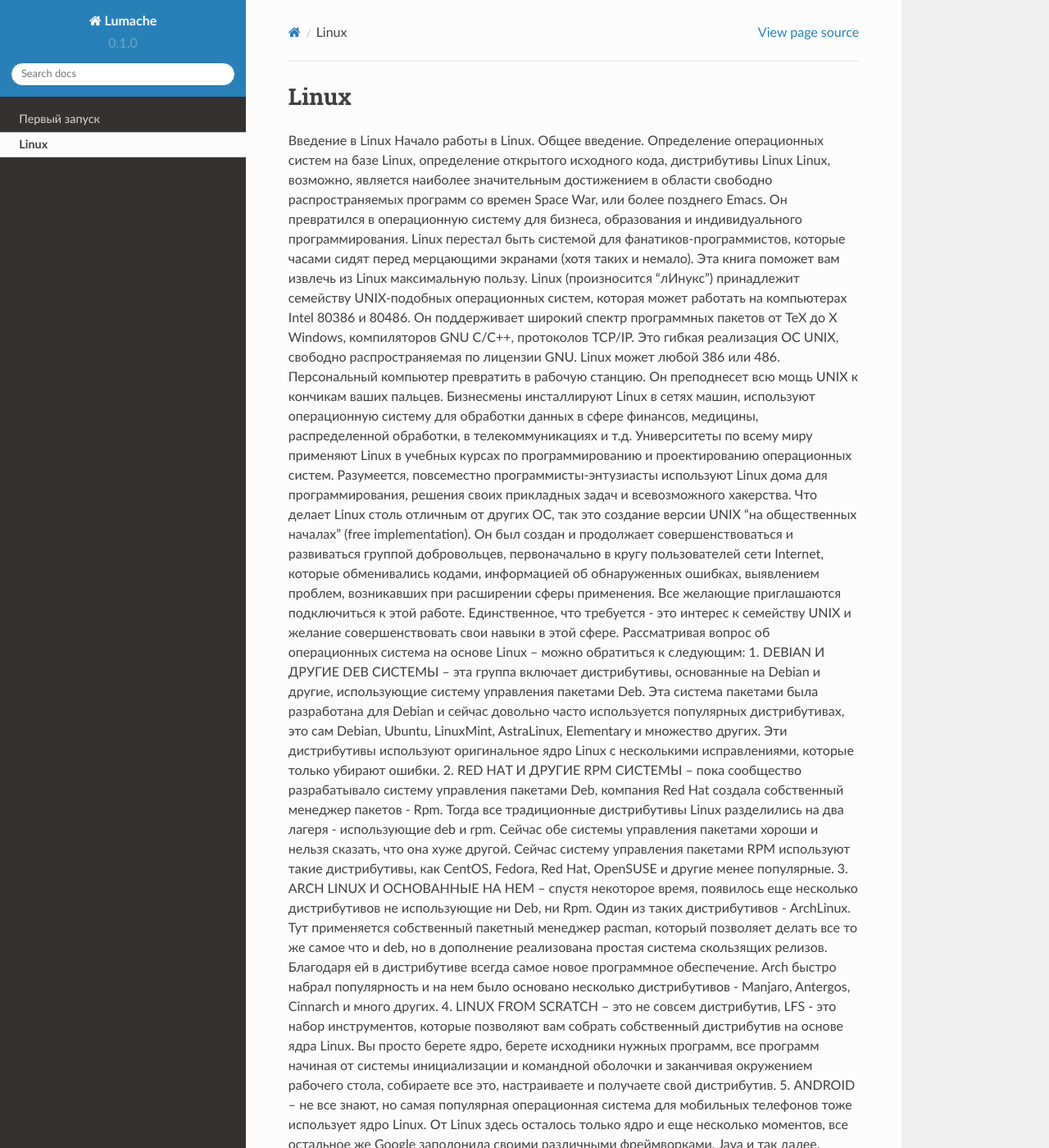
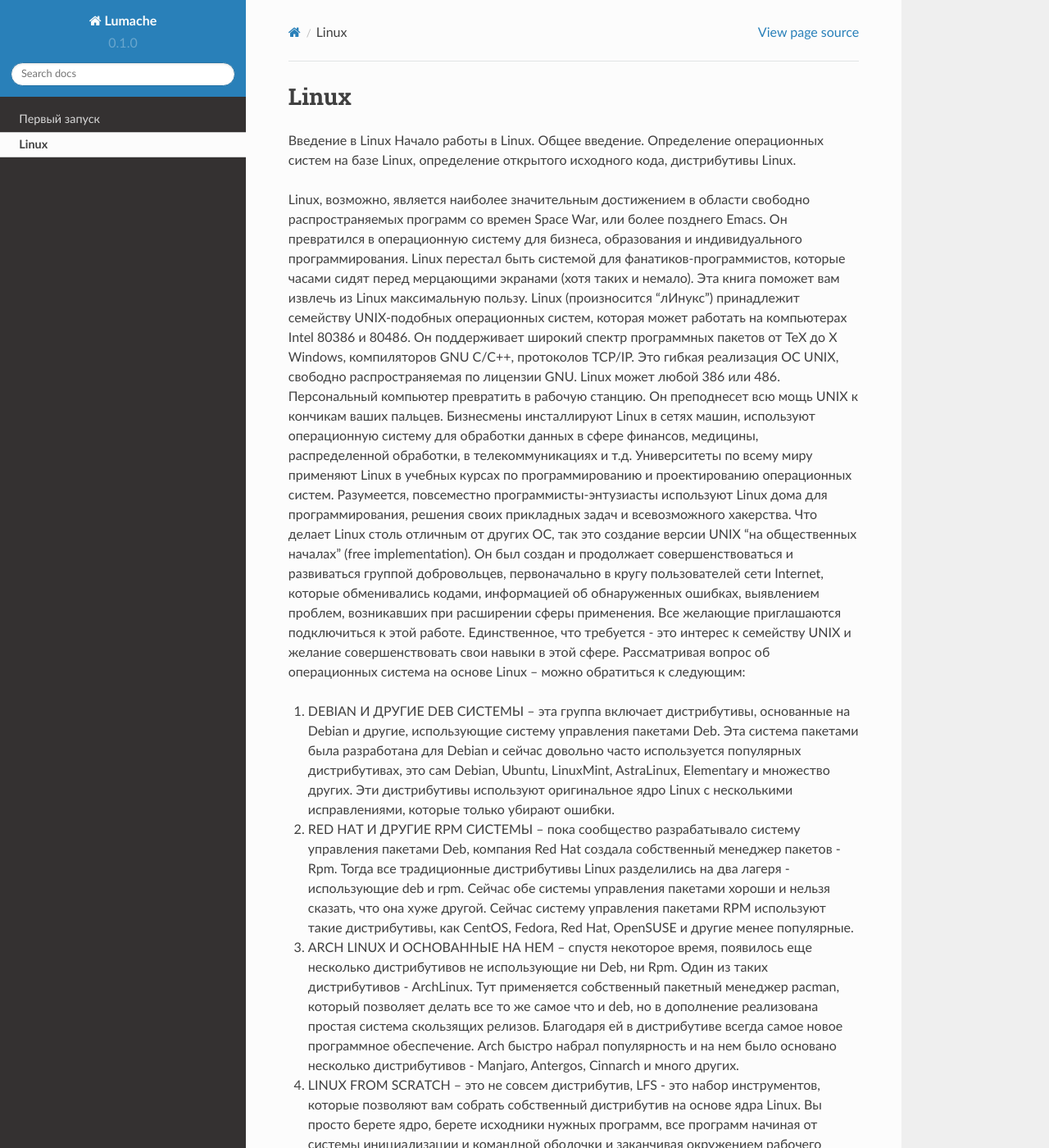
Before and after one commit to BBanwz/Gide-Book-AR, a Sphinx documentation site: the page built from docs/source/Linux.rst, in a window 1280 px wide and 1400 px high. Shown: the whole window at 82% size. Built offline with Sphinx 7.4.7 and the Read the Docs theme 2.0.0, drawn with Linux system fonts in a browser that asks for light colours; some of the changed text lies outside the part shown.

Commit message:
Update Linux.rst

```diff
--- a/docs/source/Linux.rst
+++ b/docs/source/Linux.rst
@@ -2,12 +2,14 @@
 =====
 
 Введение в Linux
-Начало работы в Linux. Общее введение. Определение операционных систем на базе Linux, определение открытого исходного кода, дистрибутивы Linux
+Начало работы в Linux. Общее введение. Определение операционных систем на базе Linux, определение открытого исходного кода, дистрибутивы Linux.
+
 Linux, возможно, является наиболее значительным достижением в области свободно распространяемых программ со времен Space War, или более позднего Emacs. Он превратился в операционную систему для бизнеса, образования и индивидуального программирования. Linux перестал быть системой для фанатиков-программистов, которые часами сидят перед мерцающими экранами (хотя таких и немало). Эта книга поможет вам извлечь из Linux максимальную пользу.
 Linux (произносится "лИнукс") принадлежит семейству UNIX-подобных операционных систем, которая может работать на компьютерах Intel 80386 и 80486. Он поддерживает широкий спектр программных пакетов от TeX до X Windows, компиляторов GNU C/C++, протоколов TCP/IP. Это гибкая реализация ОС UNIX, свободно распространяемая по лицензии GNU.
 Linux может любой 386 или 486. Персональный компьютер превратить в рабочую станцию. Он преподнесет всю мощь UNIX к кончикам ваших пальцев. Бизнесмены инсталлируют Linux в сетях машин, используют операционную систему для обработки данных в сфере финансов, медицины, распределенной обработки, в телекоммуникациях и т.д. Университеты по всему миру применяют Linux в учебных курсах по программированию и проектированию операционных систем. Разумеется, повсеместно программисты-энтузиасты используют Linux дома для программирования, решения своих прикладных задач и всевозможного хакерства.
 Что делает Linux столь отличным от других ОС, так это создание версии UNIX "на общественных началах" (free implementation). Он был создан и продолжает совершенствоваться и развиваться группой добровольцев, первоначально в кругу пользователей сети Internet, которые обменивались кодами, информацией об обнаруженных ошибках, выявлением проблем, возникавших при расширении сферы применения. Все желающие приглашаются подключиться к этой работе. Единственное, что требуется - это интерес к семейству UNIX и желание совершенствовать свои навыки в этой сфере.
 Рассматривая вопрос об операционных система на основе Linux – можно обратиться к следующим:
+
 1.	DEBIAN И ДРУГИЕ DEB СИСТЕМЫ – эта группа включает дистрибутивы, основанные на Debian и другие, использующие систему управления пакетами Deb. Эта система пакетами была разработана для Debian и сейчас довольно часто используется популярных дистрибутивах, это сам Debian, Ubuntu, LinuxMint, AstraLinux, Elementary и множество других. Эти дистрибутивы используют оригинальное ядро Linux с несколькими исправлениями, которые только убирают ошибки.
 2.	RED HAT И ДРУГИЕ RPM СИСТЕМЫ – пока сообщество разрабатывало систему управления пакетами Deb, компания Red Hat создала собственный менеджер пакетов - Rpm. Тогда все традиционные дистрибутивы Linux разделились на два лагеря - использующие deb и rpm. Сейчас обе системы управления пакетами хороши и нельзя сказать, что она хуже другой. Сейчас систему управления пакетами RPM используют такие дистрибутивы, как CentOS, Fedora, Red Hat, OpenSUSE и другие менее популярные.
 3.	ARCH LINUX И ОСНОВАННЫЕ НА НЕМ – спустя некоторое время, появилось еще несколько дистрибутивов не использующие ни Deb, ни Rpm. Один из таких дистрибутивов - ArchLinux. Тут применяется собственный пакетный менеджер pacman, который позволяет делать все то же самое что и deb, но в дополнение реализована простая система скользящих релизов. Благодаря ей в дистрибутиве всегда самое новое программное обеспечение. Arch быстро набрал популярность и на нем было основано несколько дистрибутивов - Manjaro, Antergos, Cinnarch и много других.
```
